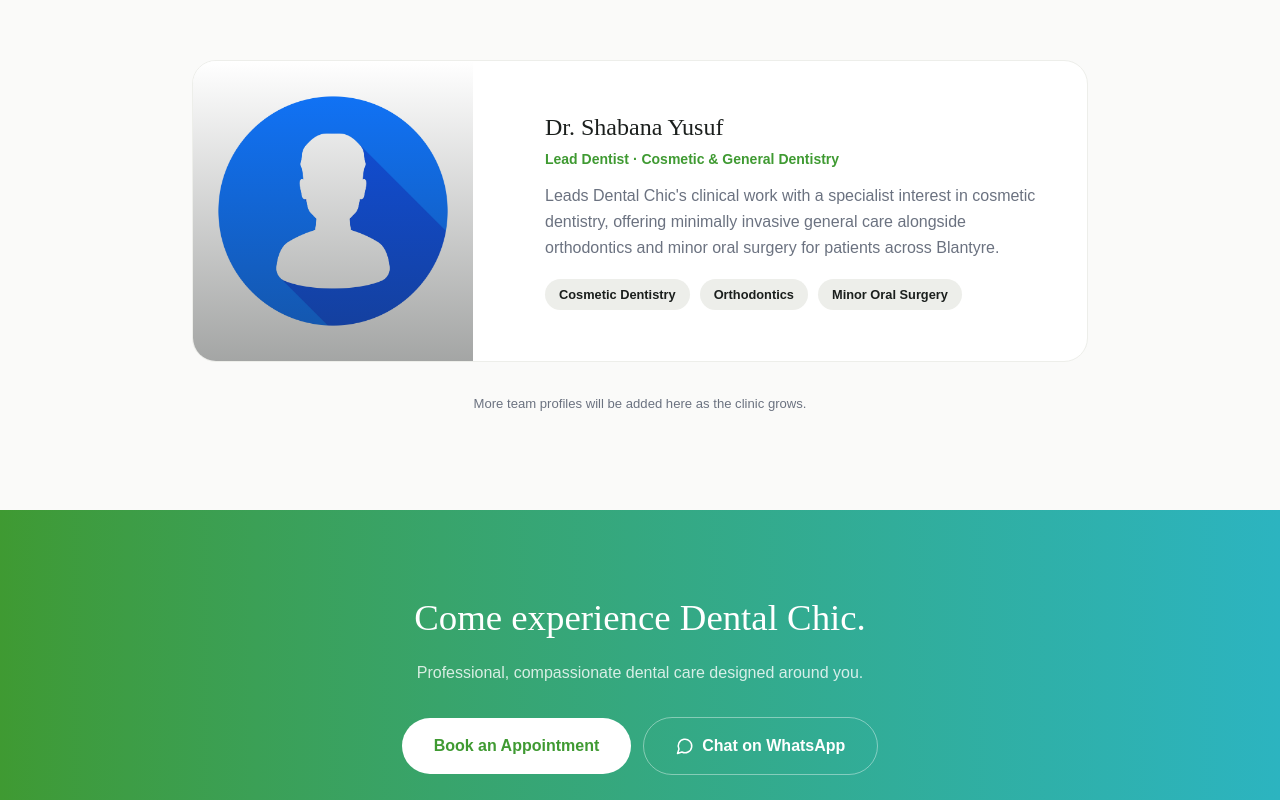
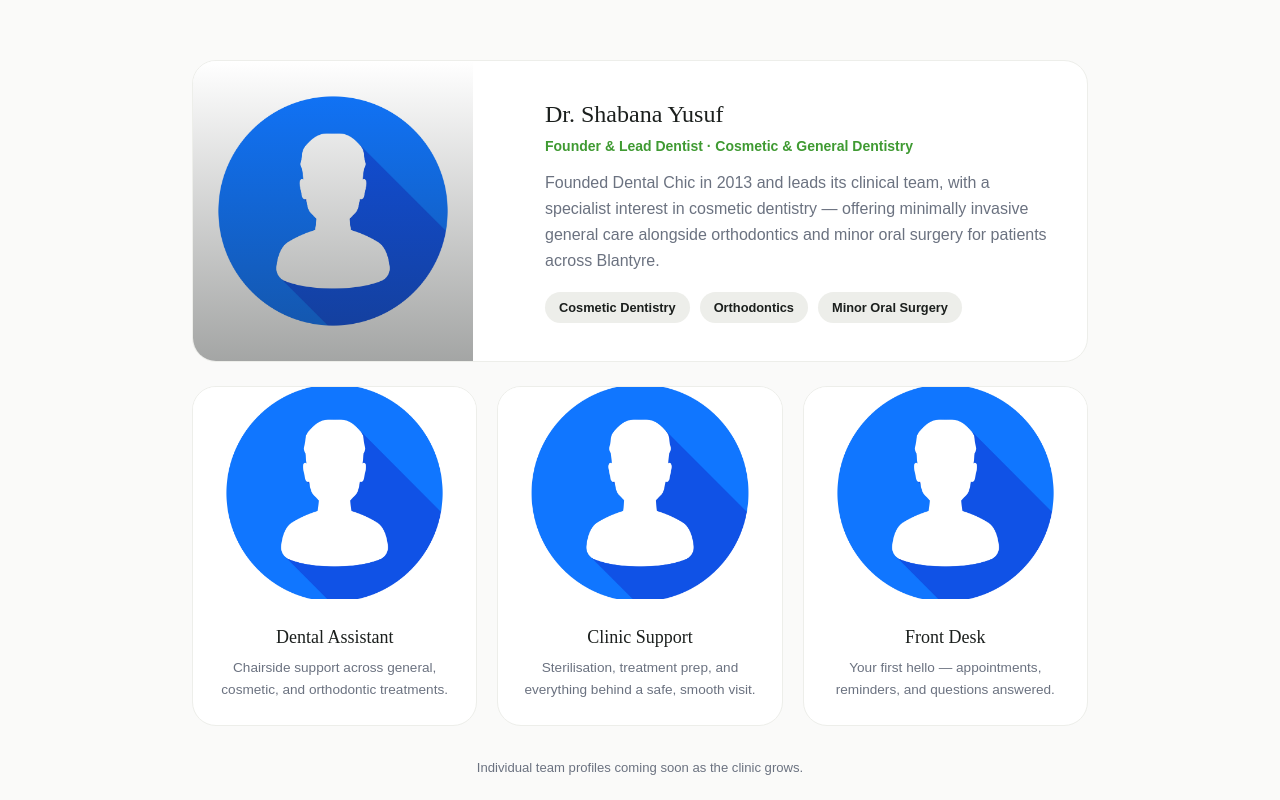
Before and after one commit to dopiejay/Dental-Chic, a React (Vite) app in the folder frontend/: page /about in a window 1280 px wide. Shown: the part 2160-2960 px from the top of the page. Built offline with nearby package versions, Linux system fonts and the light colour scheme; no server answers.

Commit message:
Professional company

```diff
--- a/frontend/src/components/ServicesPreview.jsx
+++ b/frontend/src/components/ServicesPreview.jsx
@@ -13,7 +13,7 @@
   {
     icon: SparklesIcon,
     title: 'Cosmetic Dentistry',
-    desc: "Enhance the appearance of your smile with veneers, whitening, and full smile makeovers — Dr. Yusuf's specialist focus.",
+    desc: "Enhance the appearance of your smile with veneers, whitening, and full smile makeovers — a clinic specialty led by Dr. Yusuf.",
     color: 'from-amber-100/60 to-orange-50/40',
     iconColor: 'text-amber-600 bg-amber-100/60',
     img: '/images/cosmetic.jpg',
--- a/frontend/src/components/TeamPreview.jsx
+++ b/frontend/src/components/TeamPreview.jsx
@@ -1,13 +1,19 @@
 import { Link } from 'react-router-dom';
 import { ArrowRightIcon } from './Icons';
 const doctorImage = 'images/imagePlaceholder.jpg';
+
+const teamRoles = [
+  { title: 'Dental Assistants', desc: 'Chairside support across general, cosmetic, and orthodontic treatments.' },
+  { title: 'Clinic Support', desc: 'Sterilisation, treatment prep, and everything behind a safe, smooth visit.' },
+  { title: 'Front Desk Team', desc: 'Your first hello — appointments, reminders, and questions answered.' },
+];
 
 export default function TeamPreview() {
   return (
     <section id="team" className="bg-paper px-6 py-24">
       <div className="mx-auto mb-14 max-w-xl text-center">
-        <p className="mb-3 text-[0.8rem] font-bold tracking-[0.14em] text-chic-green-deep uppercase">Meet the dentist</p>
-        <h2 className="font-display text-[clamp(1.8rem,3vw,2.6rem)] font-medium">The hand behind your smile</h2>
+        <p className="mb-3 text-[0.8rem] font-bold tracking-[0.14em] text-chic-green-deep uppercase">Meet the team</p>
+        <h2 className="font-display text-[clamp(1.8rem,3vw,2.6rem)] font-medium">The hands behind your smile</h2>
       </div>
 
       <div className="mx-auto grid max-w-4xl grid-cols-1 items-center gap-10 overflow-hidden rounded-3xl border border-stone bg-white md:grid-cols-[280px_1fr]">
@@ -15,7 +21,7 @@
         <div className="relative h-full min-h-[300px] overflow-hidden">
           <img
             src={doctorImage}
-            alt="Dr. Shabana Yusuf — Lead Dentist at Dental Chic"
+            alt="Dr. Shabana Yusuf — Founder and Lead Dentist at Dental Chic"
             className="absolute inset-0 h-full w-full object-cover"
             loading="lazy"
           />
@@ -25,11 +31,11 @@
         {/* Info */}
         <div className="p-8 text-center md:text-left">
           <h3 className="mb-1.5 font-display text-2xl font-medium">Dr. Shabana Yusuf</h3>
-          <p className="mb-3.5 text-sm font-bold text-chic-green-deep">Lead Dentist · Cosmetic &amp; General Dentistry</p>
+          <p className="mb-3.5 text-sm font-bold text-chic-green-deep">Founder &amp; Lead Dentist · Cosmetic &amp; General Dentistry</p>
           <p className="mb-4.5 text-slate leading-relaxed">
-            Leads Dental Chic&apos;s clinical work with a specialist interest in cosmetic dentistry,
-            offering minimally invasive general care alongside orthodontics and minor oral surgery
-            for patients across Blantyre.
+            Founder of Dental Chic, she leads the clinical team with a specialist interest in
+            cosmetic dentistry — offering minimally invasive general care alongside orthodontics
+            and minor oral surgery for patients across Blantyre.
           </p>
           <div className="mb-5 flex flex-wrap justify-center gap-2.5 md:justify-start">
             {['Cosmetic Dentistry', 'Orthodontics', 'Minor Oral Surgery'].map((t) => (
@@ -46,6 +52,15 @@
           </Link>
         </div>
       </div>
+
+      <div className="mx-auto mt-5 grid max-w-4xl grid-cols-1 gap-5 sm:grid-cols-3">
+        {teamRoles.map((r) => (
+          <div key={r.title} className="rounded-3xl border border-stone bg-white p-6 text-center">
+            <h4 className="mb-1 font-display text-base font-medium text-ink">{r.title}</h4>
+            <p className="text-[0.82rem] text-slate leading-relaxed">{r.desc}</p>
+          </div>
+        ))}
+      </div>
     </section>
   );
 }
--- a/frontend/src/components/TrustIntro.jsx
+++ b/frontend/src/components/TrustIntro.jsx
@@ -35,9 +35,9 @@
             and a clinic that treats every visit like it matters.
           </p>
           <p className="mb-8 text-slate">
-            Dr. Shabana Yusuf leads the practice with a particular focus on cosmetic dentistry,
-            supported by digital X-ray facilities and orthodontic and minor oral surgery services
-            on site.
+            Founded by Dr. Shabana Yusuf, who leads our clinical work with a particular focus on
+            cosmetic dentistry, the practice is supported by its clinical and front-desk team —
+            with digital X-ray facilities and orthodontic and minor oral surgery services on site.
           </p>
 
           <div className="flex gap-10">
--- a/frontend/src/pages/About.jsx
+++ b/frontend/src/pages/About.jsx
@@ -11,6 +11,12 @@
 ];
 
 const approach = ['Listen', 'Diagnose', 'Treat', 'Follow Up'];
+
+const team = [
+  { role: 'Dental Assistant', desc: 'Chairside support across general, cosmetic, and orthodontic treatments.' },
+  { role: 'Clinic Support', desc: 'Sterilisation, treatment prep, and everything behind a safe, smooth visit.' },
+  { role: 'Front Desk', desc: 'Your first hello — appointments, reminders, and questions answered.' },
+];
 
 export default function AboutPage() {
   return (
@@ -105,7 +111,7 @@
           <div className="relative h-full min-h-[300px] overflow-hidden">
             <img
               src={teamImage}
-              alt="Dr. Shabana Yusuf — Lead Dentist"
+              alt="Dr. Shabana Yusuf — Founder and Lead Dentist"
               className="absolute inset-0 h-full w-full object-cover"
               loading="lazy"
             />
@@ -113,11 +119,11 @@
           </div>
           <div className="p-8 text-center md:text-left">
             <h3 className="mb-1.5 font-display text-2xl font-medium">Dr. Shabana Yusuf</h3>
-            <p className="mb-3.5 text-sm font-bold text-chic-green-deep">Lead Dentist · Cosmetic &amp; General Dentistry</p>
+            <p className="mb-3.5 text-sm font-bold text-chic-green-deep">Founder &amp; Lead Dentist · Cosmetic &amp; General Dentistry</p>
             <p className="mb-4.5 text-slate leading-relaxed">
-              Leads Dental Chic&apos;s clinical work with a specialist interest in cosmetic
-              dentistry, offering minimally invasive general care alongside orthodontics and minor
-              oral surgery for patients across Blantyre.
+              Founded Dental Chic in 2013 and leads its clinical team, with a specialist interest
+              in cosmetic dentistry — offering minimally invasive general care alongside
+              orthodontics and minor oral surgery for patients across Blantyre.
             </p>
             <div className="flex flex-wrap justify-center gap-2.5 md:justify-start">
               {['Cosmetic Dentistry', 'Orthodontics', 'Minor Oral Surgery'].map((t) => (
@@ -128,8 +134,25 @@
             </div>
           </div>
         </div>
+
+        <div className="mx-auto mt-6 grid max-w-4xl gap-5 sm:grid-cols-3">
+          {team.map((m) => (
+            <div key={m.role} className="overflow-hidden rounded-3xl border border-stone bg-white">
+              <img
+                src={teamImage}
+                alt={`${m.role} at Dental Chic`}
+                className="aspect-[4/3] w-full object-cover"
+                loading="lazy"
+              />
+              <div className="p-6 text-center">
+                <h3 className="mb-1.5 font-display text-lg font-medium">{m.role}</h3>
+                <p className="text-[0.85rem] text-slate leading-relaxed">{m.desc}</p>
+              </div>
+            </div>
+          ))}
+        </div>
         <p className="mx-auto mt-8 max-w-4xl text-center text-[0.82rem] text-slate">
-          More team profiles will be added here as the clinic grows.
+          Individual team profiles coming soon as the clinic grows.
         </p>
       </section>
 
--- a/frontend/src/pages/Services.jsx
+++ b/frontend/src/pages/Services.jsx
@@ -4,7 +4,7 @@
 
 const services = [
   { icon: StethoscopeIcon, title: 'General Dentistry', desc: 'Routine dental care and preventive treatment — check-ups, cleanings, and fillings that keep small problems from becoming big ones.', color: 'from-chic-teal/20 to-chic-green/10', iconColor: 'text-chic-teal bg-chic-teal/10', img: '/images/general.jpg' },
-  { icon: SparklesIcon, title: 'Cosmetic Dentistry', desc: "Enhance the appearance of your smile with veneers, whitening, and full smile makeovers — Dr. Yusuf's specialist focus.", color: 'from-amber-100/60 to-orange-50/40', iconColor: 'text-amber-600 bg-amber-100/60', img: '/images/cosmetic.jpg' },
+  { icon: SparklesIcon, title: 'Cosmetic Dentistry', desc: "Enhance the appearance of your smile with veneers, whitening, and full smile makeovers — a clinic specialty led by Dr. Yusuf.", color: 'from-amber-100/60 to-orange-50/40', iconColor: 'text-amber-600 bg-amber-100/60', img: '/images/cosmetic.jpg' },
   { icon: SyringeIcon, title: 'Orthodontics', desc: 'Straighter teeth and improved alignment with fixed and aligner braces, for children and adults, tracked visit by visit.', color: 'from-blue-100/60 to-sky-50/40', iconColor: 'text-blue-600 bg-blue-100/60', img: '/images/orthodontics.jpg' },
   { icon: WrenchIcon, title: 'Crowns & Bridges', desc: 'Zirconia and E-max restorations built to match your natural bite and shade.', color: 'from-purple-100/60 to-pink-50/40', iconColor: 'text-purple-600 bg-purple-100/60', img: '/images/crowns-bridges.jpg' },
   { icon: BabyIcon, title: "Children's Dentistry", desc: 'Gentle care designed for younger patients in a comfortable environment.', color: 'from-pink-100/60 to-rose-50/40', iconColor: 'text-pink-600 bg-pink-100/60', img: '/images/child.jpg' },
```
